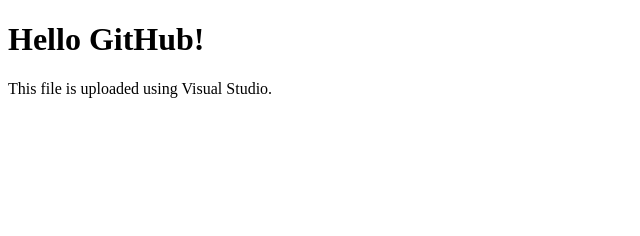
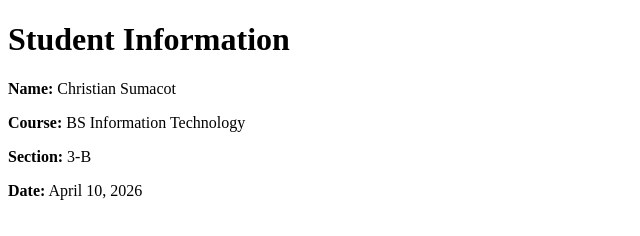
Before and after one commit to csumacot02-svg/html-laboratory, a plain HTML site: page index.html in a window 1280 px wide. Shown: the whole page, without its empty margins (0-640 px from the left). Drawn offline with Linux system fonts and the light colour scheme.

Commit message:
Updated index.html with student info

```diff
--- a/index.html
+++ b/index.html
@@ -1,10 +1,16 @@
 <!DOCTYPE html>
 <html>
 <head>
-<title>My First GitHub Lab</title>
+    <title>My GitHub Lab</title>
 </head>
 <body>
-<h1>Hello GitHub!</h1>
-<p>This file is uploaded using Visual Studio.</p>
+
+<h1>Student Information</h1>
+
+<p><b>Name:</b> Christian Sumacot</p>
+<p><b>Course:</b> BS Information Technology</p>
+<p><b>Section:</b> 3-B</p>
+<p><b>Date:</b> April 10, 2026</p>
+
 </body>
 </html>
```
